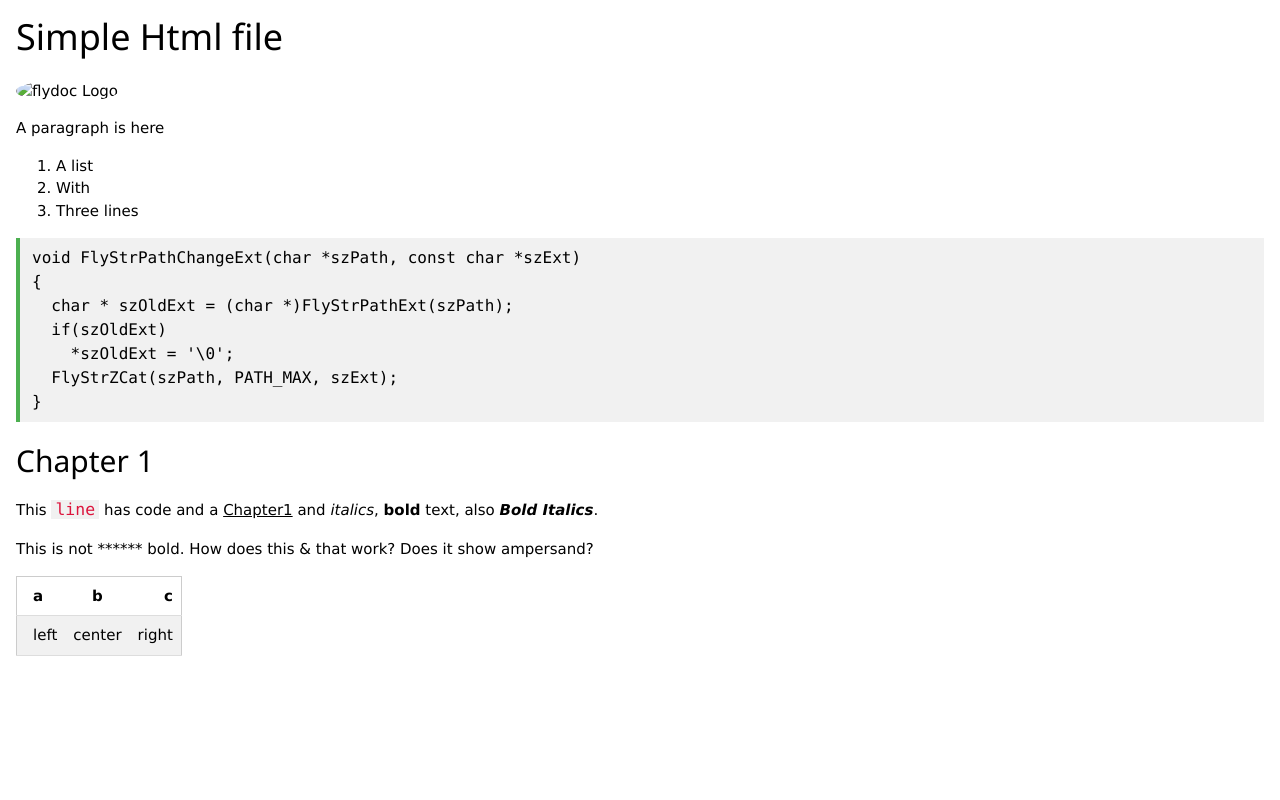
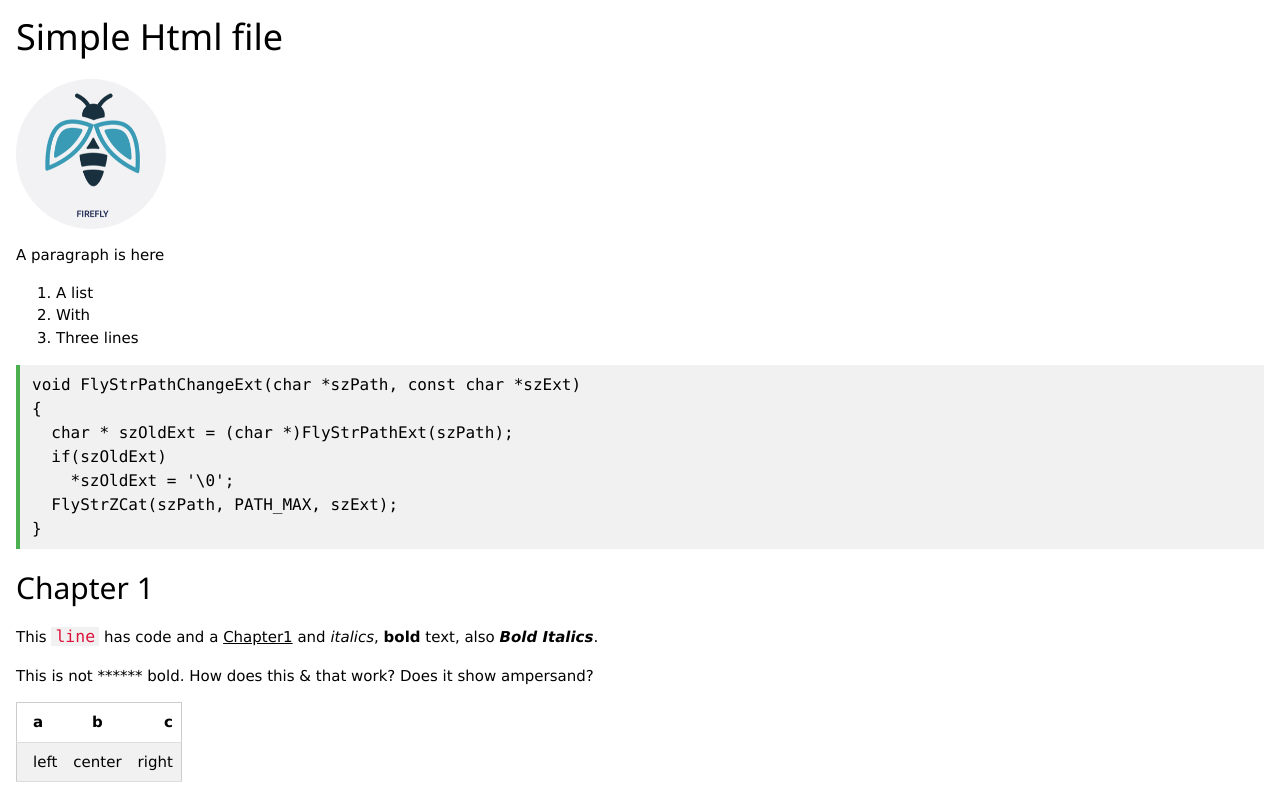
Before and after one commit to drewagislason/drewagislason.github.io, a plain HTML site: page docs/FlyMarkdown.html in a window 1280 px wide. Drawn offline with nearby package versions, Linux system fonts and the light colour scheme.

Commit message:
fixed logo link

```diff
--- a/docs/FlyMarkdown.html
+++ b/docs/FlyMarkdown.html
@@ -9,7 +9,7 @@
 <div class="w3-cell-row">
   <div class="w3-container w3-cell w3-mobile">
 <h1 id="Simple-Html-file">Simple Html file</h1>
-<p><img src="flydoclogo.png" alt="flydoc Logo" class="w3-circle" style="width:150px"></p>
+<p><img src="../flydoclogo.png" alt="flydoc Logo" class="w3-circle" style="width:150px"></p>
 <p>A paragraph is here</p>
 <ol>
 <li>A list</li>
```
